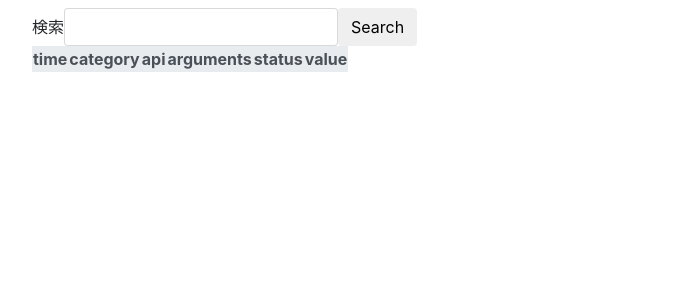
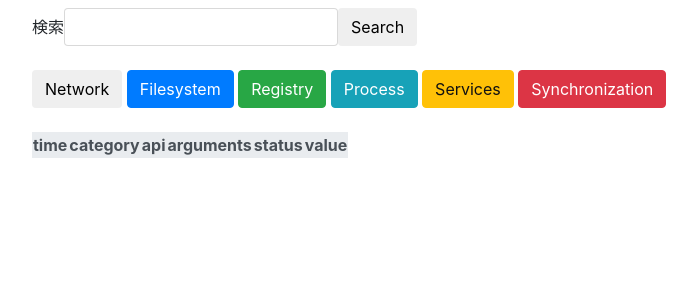
Before and after one commit to staybuzz/cuckoo-json-viewer, a Python web app: template flask/templates/index.html in a window 1280 px wide. Shown: the part 31-331 px from the top of the page, without its empty margins (53-750 px from the left). Run offline with Jinja, Linux system fonts and the light colour scheme; the template is opened without the code that fills it, so the values that code supplies are empty.

Commit message:
category button

```diff
--- a/flask/templates/index.html
+++ b/flask/templates/index.html
@@ -7,11 +7,24 @@
       <div class="header">
         <h3 class="text-muted">Sample</h3>
       </div>
+
         <form action="/post" method="post" class="form-inline">
           <label for="name">検索</label>
           <input type="text" class="form-control" id="name" name="name" placeholder="">
           <button type="submit" class="btn btn-default">Search</button>
         </form>
+
+
+      <br>
+      <form action="/hoge" method="get">
+      <a href="localhost:5000/hoge?category=network&apiname=" target="_new"><button type="button" class="btn btn-default">Network</button></a>
+      <a href="localhost:5000/hoge?category=filesystem&apiname="><button type="button" class="btn btn-primary">Filesystem</button></a>
+      <a href="localhost:5000/hoge?category=registry&apiname="><button type="button" class="btn btn-success">Registry</button></a>
+      <a href="localhost:5000/hoge?category=process&apiname="><button type="button" class="btn btn-info">Process</button></a>
+      <a href="localhost:5000/hoge?category=services&apiname="><button type="button" class="btn btn-warning">Services</button></a>
+      <a href="localhost:5000/hoge?category=synchronization&apiname="><button type="button" class="btn btn-danger">Synchronization</button></a>
+      </form>
+      <br>
 
       <table class="table-hover">
         <thead class="thead-default">
```
